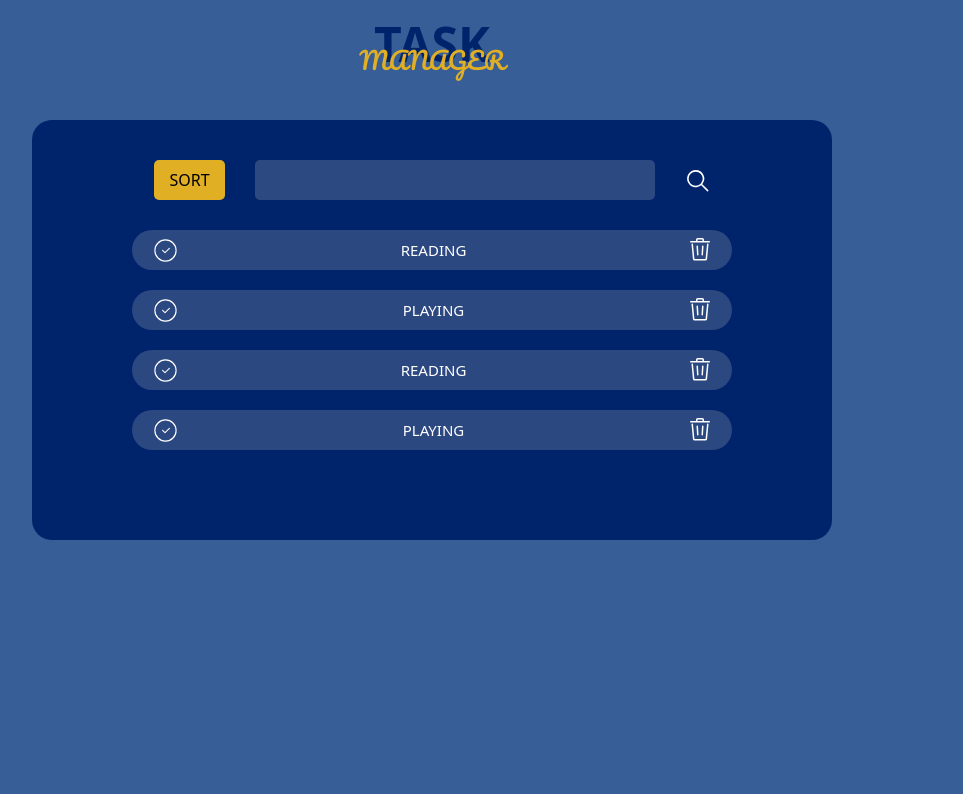
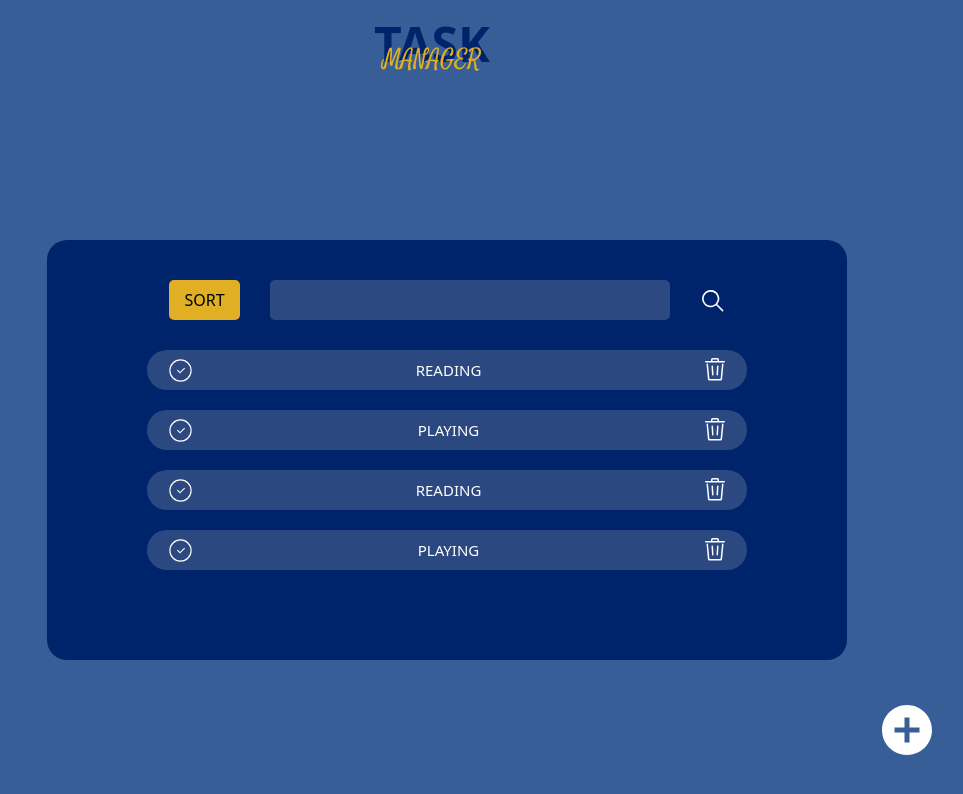
Before and after one commit to THILAKCHANDRU/Todo-Application, a Next.js app in the folder front-end/: page / in a window 1280 px wide. Shown: the top 794 px of the page, without its empty margins (208-1171 px from the left). Built offline with nearby package versions, Linux system fonts and the light colour scheme.

Commit message:
task adding function UI  done

```diff
--- /dev/null
+++ b/front-end/src/app/add_task_form.js
@@ -0,0 +1,64 @@
+export default function Form({ content, setContent }) {
+  const confirm = () => {
+    setContent(true);
+  };
+  return (
+    <>
+      <div className="flex flex-1 w-full bg-white  justify-center items-center">
+        <div className="flex flex-col h-[500px] w-[650px] bg-blue my-[10px] rounded-[20px] gap-[20px]">
+          <div>
+            <h1 className="text-center text-4xl pt-5 font-sans font-bold text-white">
+              NEW
+            </h1>
+            <h1 className="text-center text-4xl text-yello relative	bottom-4">
+              TASK
+            </h1>
+          </div>
+          <div className="flex flex-col">
+            <div className="flex flex-row justify-center items-center my-[10px] ml-[60px]">
+              <p className="text-white font-sans mr-[10px]">TASK :</p>
+              <input
+                type="input"
+                className="outline-none h-[30px] w-[400px] px-[10px] py-[5px] bg-gr bg-opacity-20 text-[15px] font-sans text-white rounded-[15px]"
+              />
+            </div>
+
+            <div className="flex flex-row justify-center items-center my-[10px]">
+              <p className="text-white font-sans mr-[10px]">DESCRIPTION :</p>
+              <textarea
+                class="w-[400px] h-[100px] px-[10px] py-[10px] rounded-[10px] outline-none font-sans bg-gr bg-opacity-20 text-white resize-none"
+                rows="5"
+              ></textarea>
+            </div>
+
+            <div className="flex flex-row gap-[5px] justify-center items-center ml-[70px]">
+              <div className="flex flex-row justify-center items-center my-[10px] gap-[5px]">
+                <p className="text-white font-sans mr-[10px]">DUE :</p>
+                <input
+                  type="date"
+                  className="bg-gr bg-opacity-20 font-sans text-white px-[10px] rounded-[10px]"
+                />
+                <input
+                  type="time"
+                  className="bg-gr bg-opacity-20 font-sans text-white px-[10px] rounded-[10px]"
+                />
+              </div>
+              <div className="flex flex-row gap-[5px] ml-[10px]">
+                <input type="radio" className="text-white focus:outline-none" />
+                <p className="text-white font-sans mr-[10px]">IMPORTANT</p>
+              </div>
+            </div>
+            <div className="flex flex-row justify-center items-center mt-[30px]">
+              <button
+                className="font-sans px-[10px] py-[5px] bg-yello text-black rounded-[10px] w-[80px]"
+                onClick={confirm}
+              >
+                DONE
+              </button>
+            </div>
+          </div>
+        </div>
+      </div>
+    </>
+  );
+}
--- a/front-end/src/app/body.js
+++ b/front-end/src/app/body.js
@@ -3,8 +3,13 @@ import { CiCircleCheck } from "react-icons/ci";
 import { useState } from "react";
 import { GoTrash } from "react-icons/go";
 import { GoSearch } from "react-icons/go";
+import { MdOutlineAddCircle } from "react-icons/md";
 
-export default function Body() {
+export default function Body({ content ,  setContent }) {
+  const addTask = () => {
+    setContent(false);
+  };
+
   const [task, setTask] = useState([
     {
       id: "1",
@@ -31,31 +36,37 @@ export default function Body() {
 
   return (
     <>
-      <div className="flex flex-col h-full w-full justify-center items-center">
-        <div className=" flex flex-col h-[420px] w-[800px] mx-[180px] my-[20px] px-[40px] py-[40px] bg-blue rounded-[20px]">
+      <div className="flex flex-row h-full w-full justify-center items-center">
+        <div className=" flex flex-col h-[420px] w-[800px] ml-[120px] my-[20px] px-[40px] py-[40px] bg-blue rounded-[20px]">
           <div className="flex flex-row gap-[30px] justify-center items-center">
             <button className="bg-yello rounded-[5px] px-[15px] py-[5px] h-[40px] font-sans">
               SORT
             </button>
             <input
               type="input"
-              className="outline-none bg-gr opacity-20 px-[10px] py-[5px] h-[40px] w-[400px] rounded-[5px] items-center justify-center"
+              className="text-white font-sans outline-none bg-gr bg-opacity-20 px-[10px] py-[5px] h-[40px] w-[400px] rounded-[5px] items-center justify-center"
             />
-            <GoSearch className="text-[25px] text-white"/>
+            <GoSearch className="text-[25px] text-white" />
           </div>
           <div className="flex flex-1 flex-col gap-[20px] items-center my-[30px]  overflow-y-auto no-scrollbar">
-
-              {task.map((t) => (
-                <div key={t.id} className="w-[600px] h-[40px] bg-gr bg-opacity-20 font-sans text-white text-[15px] rounded-[20px] flex flex-row items-center justify-between p-[20px]">
-                  <CiCircleCheck className="text-[27px] hover:text-yello "/>
-                  <p>{t.task}</p>
-                  <GoTrash className="text-[24px]"/>
-                </div>
-              ))}
-
+            {task.map((t) => (
+              <div
+                key={t.id}
+                className="w-[600px] h-[40px] bg-gr bg-opacity-20 font-sans text-white text-[15px] rounded-[20px] flex flex-row items-center justify-between p-[20px]"
+              >
+                <CiCircleCheck className="text-[27px] hover:text-yello " />
+                <p>{t.task}</p>
+                <GoTrash className="text-[24px]" />
+              </div>
+            ))}
           </div>
         </div>
-        <div></div>
+        <div className="flex flex-row  mt-[auto] mb-[40px] ml-[30px]">
+          <MdOutlineAddCircle
+            className="text-[60px] text-white hover:text-yello"
+            onClick={addTask}
+          />
+        </div>
       </div>
     </>
   );
--- a/front-end/src/app/globals.css
+++ b/front-end/src/app/globals.css
@@ -4,6 +4,9 @@
 
 @import url('https://fonts.googleapis.com/css2?family=Rozha+One&display=swap');
 @import url('https://fonts.googleapis.com/css2?family=Pacifico&display=swap');
+@import url('https://fonts.googleapis.com/css2?family=Satisfy&display=swap');
+@import url('https://fonts.googleapis.com/css2?family=Gowun+Batang&display=swap');
+
 
 :root {
   --foreground-rgb: 0, 0, 0;
--- a/front-end/src/app/layout.js
+++ b/front-end/src/app/layout.js
@@ -1,8 +1,8 @@
 import { Inter } from "next/font/google";
 import "./globals.css";
-import { Pacifico } from "next/font/google";
+import { Satisfy } from "next/font/google";
 
-const pacifico = Pacifico({
+const pacifico = Satisfy({
   weight: "400",
   subsets: ["latin"],
 });
--- a/front-end/src/app/page.js
+++ b/front-end/src/app/page.js
@@ -1,12 +1,22 @@
-import Image from "next/image";
+"use client";
+
 import Header from "./header.js";
 import Body from "./body.js";
+import { useState } from "react";
+import Form from "./add_task_form.js";
 
 export default function Home() {
+  const [content, setContent] = useState(true);
   return (
-    <>
-      <Header/>
-      <Body/>
-    </>
-  )
+    <div className="flex flex-col h-screen">
+      {content === true ? (
+        <>
+          <Header />
+          <Body content={content} setContent={setContent} />
+        </>
+      ) : (
+        <Form content={content} setContent={setContent} />
+      )}
+    </div>
+  );
 }
--- a/front-end/tailwind.config.js
+++ b/front-end/tailwind.config.js
@@ -14,7 +14,7 @@ module.exports = {
       },
       fontFamily: {
         sans: ["Rozha One", "sans"],
-        paci: ["Pacifico", "cursive"],
+        sati: ["Satisfy", "cursive"],
       },
       colors: {
         blue: "#00246B",
```
